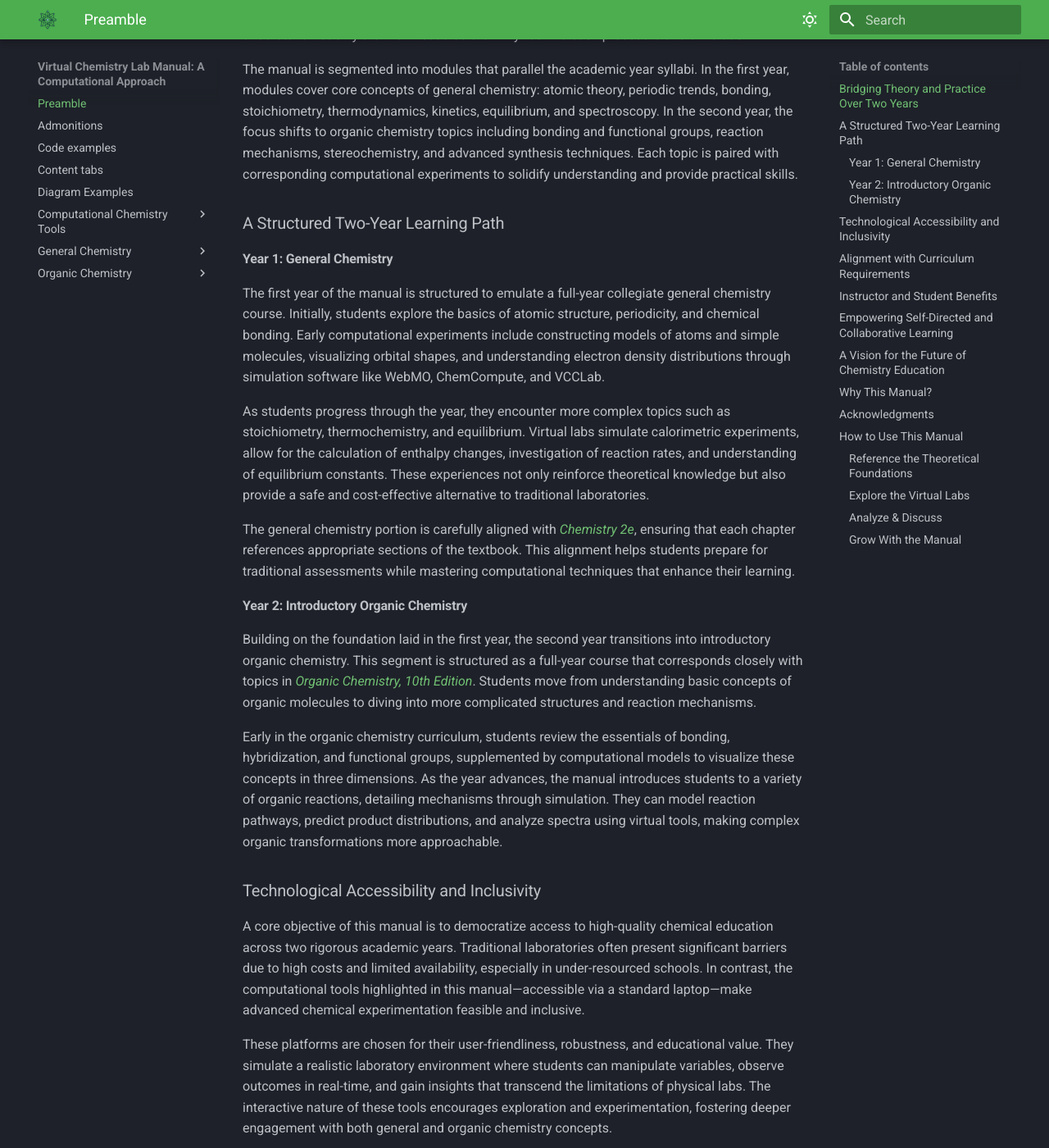
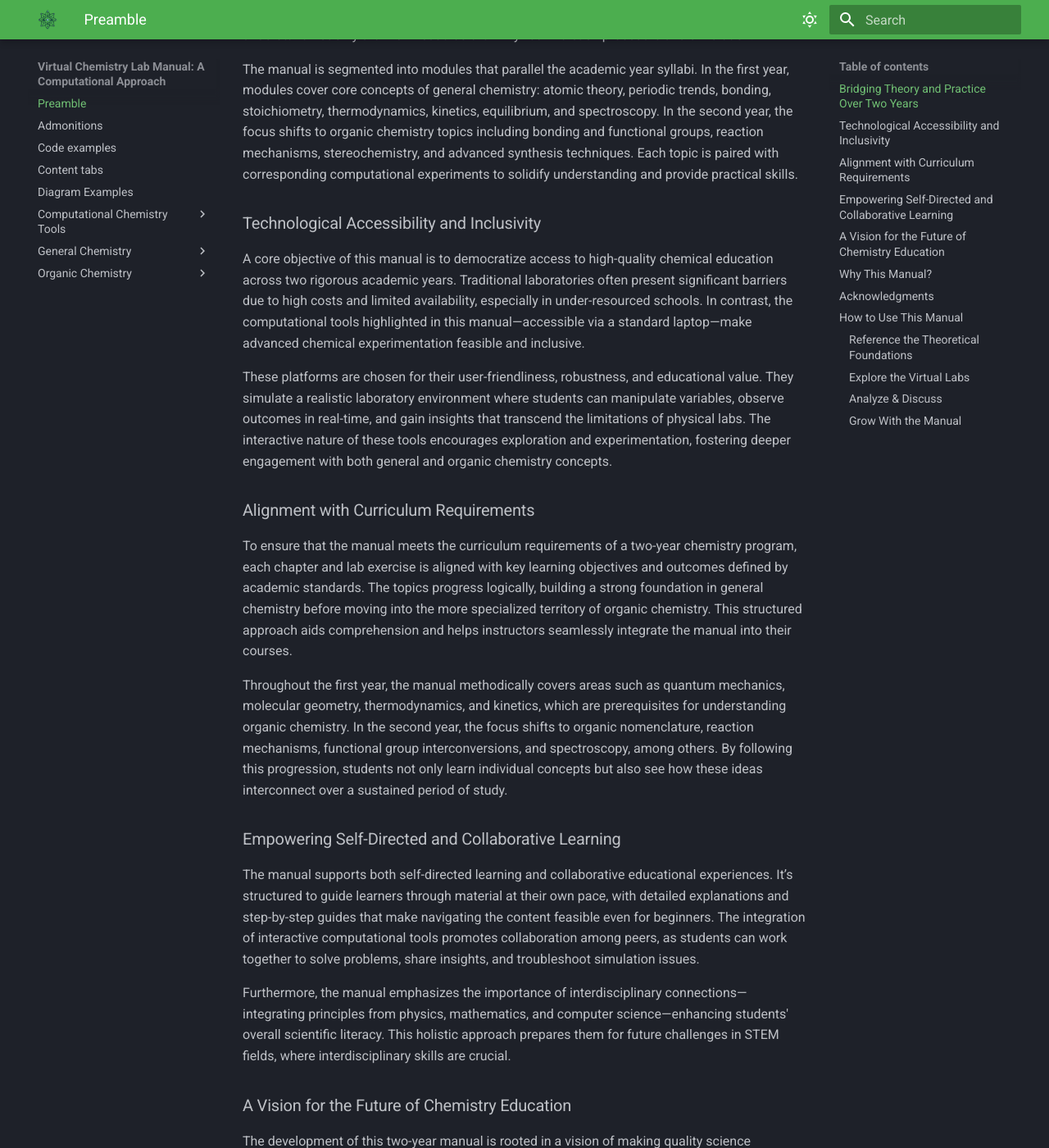
Before and after one commit to xinyue0221/virtual-chem-lab-manual, an MkDocs documentation site: the page built from docs/index.md, in a window 1280 px wide and 1400 px high, scrolled down 653 px. Shown: the whole window at 82% size. Built offline with MkDocs 1.6.1 and Material for MkDocs 9.7.7, drawn with Linux system fonts in a browser that asks for light colours; some web fonts are replaced; some of the changed text lies outside the part shown.

Commit message:
'updates

```diff
--- a/docs/index.md
+++ b/docs/index.md
@@ -10,22 +10,6 @@ From the outset, the manual introduces fundamental principles of chemistry, supp
 
 The manual is segmented into modules that parallel the academic year syllabi. In the first year, modules cover core concepts of general chemistry: atomic theory, periodic trends, bonding, stoichiometry, thermodynamics, kinetics, equilibrium, and spectroscopy. In the second year, the focus shifts to organic chemistry topics including bonding and functional groups, reaction mechanisms, stereochemistry, and advanced synthesis techniques. Each topic is paired with corresponding computational experiments to solidify understanding and provide practical skills.
 
-### A Structured Two-Year Learning Path
-
-#### Year 1: General Chemistry
-
-The first year of the manual is structured to emulate a full-year collegiate general chemistry course. Initially, students explore the basics of atomic structure, periodicity, and chemical bonding. Early computational experiments include constructing models of atoms and simple molecules, visualizing orbital shapes, and understanding electron density distributions through simulation software like WebMO, ChemCompute, and VCCLab.
-
-As students progress through the year, they encounter more complex topics such as stoichiometry, thermochemistry, and equilibrium. Virtual labs simulate calorimetric experiments, allow for the calculation of enthalpy changes, investigation of reaction rates, and understanding of equilibrium constants. These experiences not only reinforce theoretical knowledge but also provide a safe and cost-effective alternative to traditional laboratories.
-
-The general chemistry portion is carefully aligned with *[Chemistry 2e](https://openstax.org/books/chemistry-2e)*, ensuring that each chapter references appropriate sections of the textbook. This alignment helps students prepare for traditional assessments while mastering computational techniques that enhance their learning.
-
-#### Year 2: Introductory Organic Chemistry
-
-Building on the foundation laid in the first year, the second year transitions into introductory organic chemistry. This segment is structured as a full-year course that corresponds closely with topics in *[Organic Chemistry, 10th Edition](https://openstax.org/books/organic-chemistry/)*. Students move from understanding basic concepts of organic molecules to diving into more complicated structures and reaction mechanisms.
-
-Early in the organic chemistry curriculum, students review the essentials of bonding, hybridization, and functional groups, supplemented by computational models to visualize these concepts in three dimensions. As the year advances, the manual introduces students to a variety of organic reactions, detailing mechanisms through simulation. They can model reaction pathways, predict product distributions, and analyze spectra using virtual tools, making complex organic transformations more approachable.
-
 ### Technological Accessibility and Inclusivity
 
 A core objective of this manual is to democratize access to high-quality chemical education across two rigorous academic years. Traditional laboratories often present significant barriers due to high costs and limited availability, especially in under-resourced schools. In contrast, the computational tools highlighted in this manual—accessible via a standard laptop—make advanced chemical experimentation feasible and inclusive.
@@ -37,12 +21,6 @@ These platforms are chosen for their user-friendliness, robustness, and educatio
 To ensure that the manual meets the curriculum requirements of a two-year chemistry program, each chapter and lab exercise is aligned with key learning objectives and outcomes defined by academic standards. The topics progress logically, building a strong foundation in general chemistry before moving into the more specialized territory of organic chemistry. This structured approach aids comprehension and helps instructors seamlessly integrate the manual into their courses.
 
 Throughout the first year, the manual methodically covers areas such as quantum mechanics, molecular geometry, thermodynamics, and kinetics, which are prerequisites for understanding organic chemistry. In the second year, the focus shifts to organic nomenclature, reaction mechanisms, functional group interconversions, and spectroscopy, among others. By following this progression, students not only learn individual concepts but also see how these ideas interconnect over a sustained period of study.
-
-### Instructor and Student Benefits
-
-For instructors, the manual offers a ready-to-use resource that aligns with the comprehensive requirements of a two-year program. It reduces preparation time, provides a wealth of activities to engage students, and ensures a coherent flow from general to organic chemistry. Each experiment and simulation comes with clear instructions, theoretical background, and analysis questions, facilitating deeper learning and interactive classroom discussions.
-
-Students benefit significantly from this structured, two-year approach. The virtual lab environment encourages active learning, allowing them to repeat experiments, adjust parameters, and learn from trial and error without risks. This iterative process of hypothesis, simulation, observation, and analysis forms the core of scientific inquiry and is reinforced across both years of study.
 
 ### Empowering Self-Directed and Collaborative Learning
 
```
Also changed, not shown: docs/Organic-Chemistry/Chapter-12-Lab-Report.md (+2 -2 lines).
